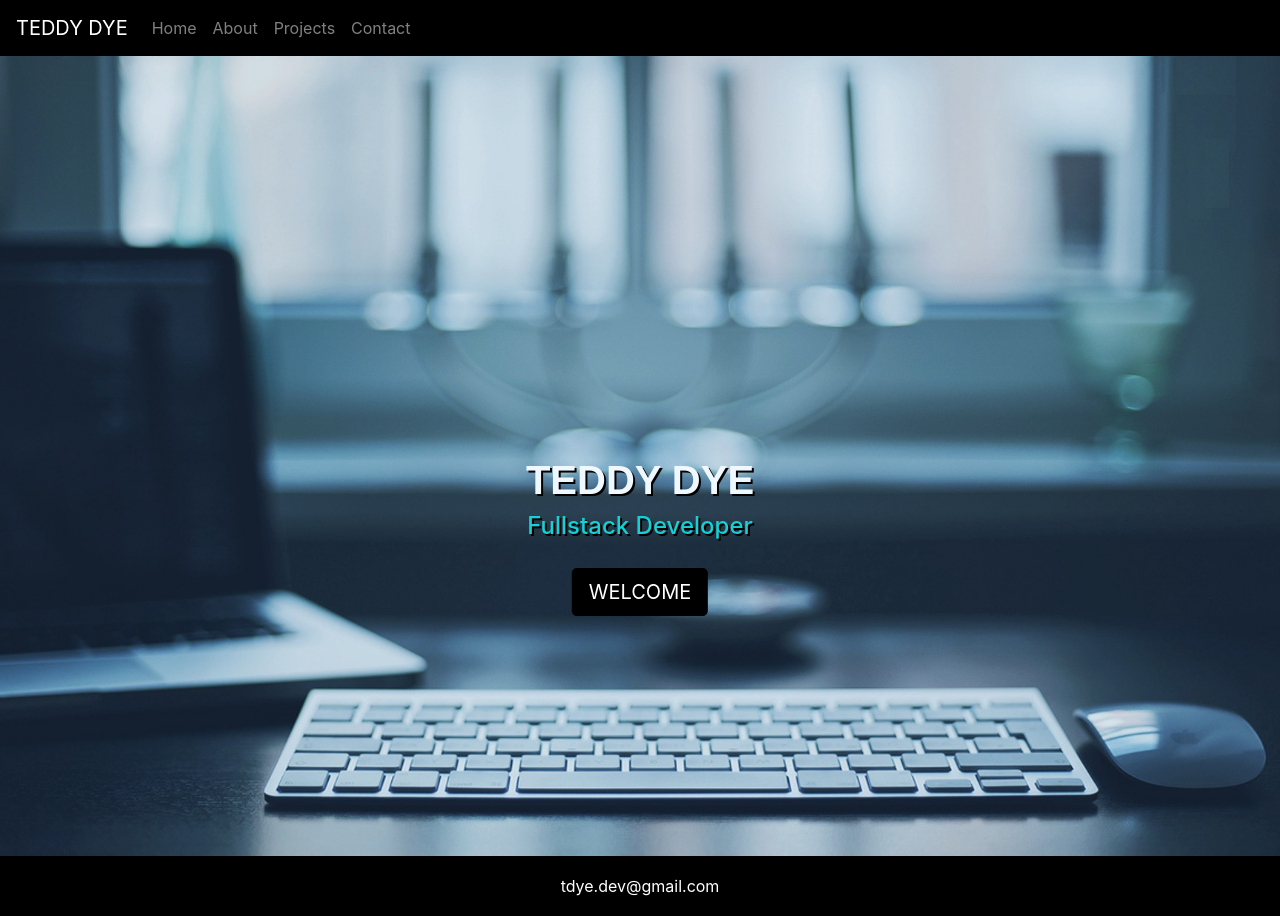
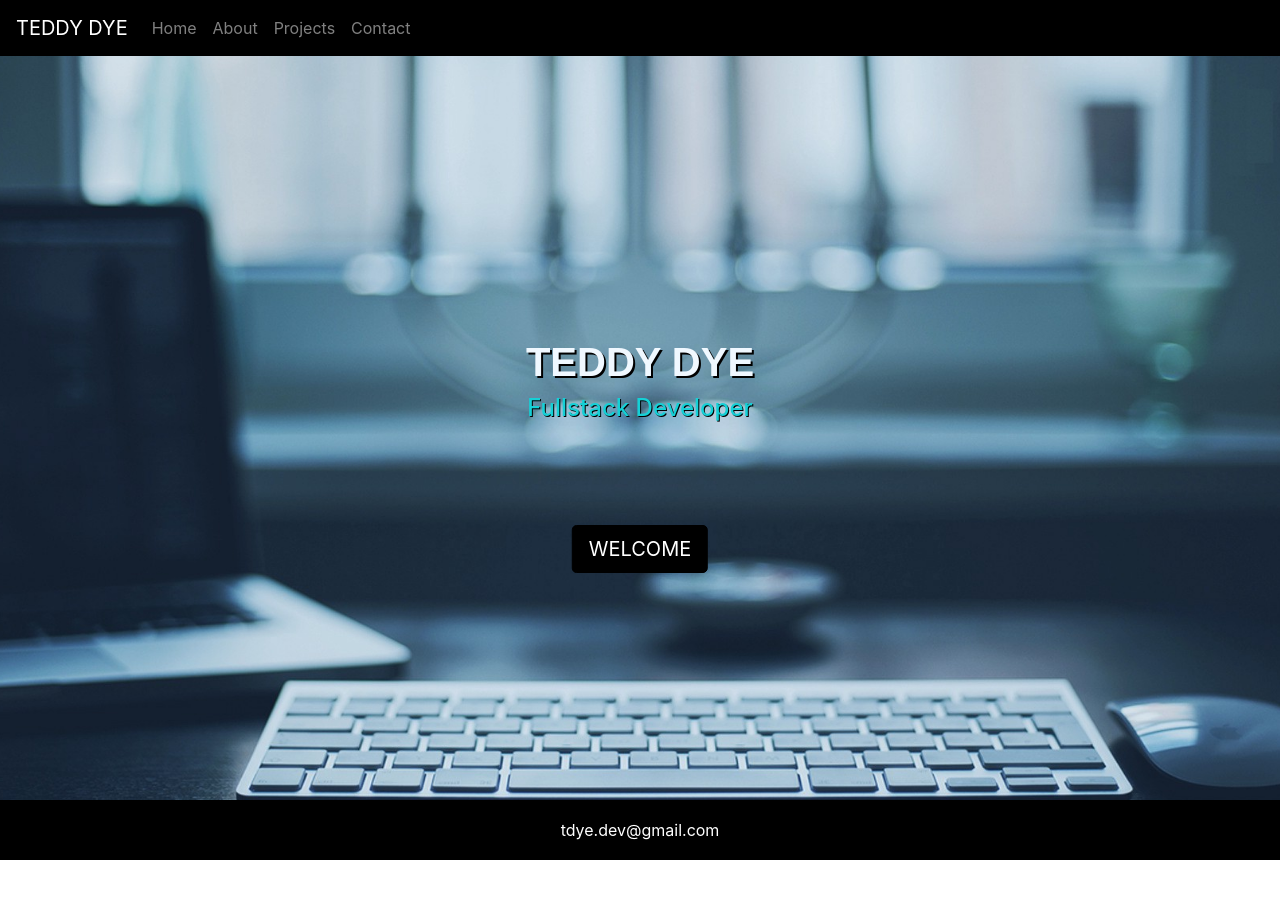
Before and after one commit to tdev77/teddydyeportfolio.io, a plain HTML site: page index.html in a window 1280 px wide. After the commit the page ends 860 px from the top, so only its background shows below. Drawn offline with nearby package versions, Linux system fonts and the light colour scheme.

Commit message:
made changes to home page, adjusted title etc

```diff
--- a/index.html
+++ b/index.html
@@ -8,6 +8,7 @@
 
     <link rel="stylesheet" href="https://stackpath.bootstrapcdn.com/bootstrap/4.4.1/css/bootstrap.min.css" integrity="sha384-Vkoo8x4CGsO3+Hhxv8T/Q5PaXtkKtu6ug5TOeNV6gBiFeWPGFN9MuhOf23Q9Ifjh" crossorigin="anonymous">
   <link rel="stylesheet" href="style.css">
+
     <title>Teddy Dye</title>
   </head>
   <body>
@@ -28,13 +29,11 @@
         </div>
       </nav>
 
-       <div id="image">
+       <div id="content">
+         <h1>TEDDY DYE</h1>
+         <h4>Fullstack Developer</h4>
 
-    <h1>TEDDY DYE</h1>
 
-       <h4 class="title">Fullstack Developer</h4>
-
-       <br>
 
 
     </div>
--- a/style.css
+++ b/style.css
@@ -25,20 +25,52 @@ body {
 width: 100%;
 
 }
+.body {
+  min-height: 100vh;
+  min-width: 100;
+  background: white;
+}
+
+#content {
+  text-align: center;;
+  padding-top: 22%;
 
 
+  }
 
-#image {
+#content h1 {
+  color: aliceblue;
+   text-shadow: 2px 2px black;
+   font-family: sans-serif;
+   font-weight: 900;
+}
+
+#content h4 {
+  color: #15d0d6;
+  text-shadow: 1px 1px black;
+}
+
+body {
+  background-image: url("computer.jpg");
+  background-size: cover;
+background-position:  center;
+background-repeat: no-repeat;
+min-height: 100vh;
+min-width: 100;
+}
+
+
+/* #image {
     background-image: url("computer.jpg");
     height: 100vh;
     background-size: cover;
     background-position: center;
     width: 100%;
-    position: relative;
-  }
+
+  } */
 
 
-  #image h1 {
+  /* #image h1 {
    text-align: center;
    position: absolute;
    top:50%;
@@ -50,7 +82,7 @@ width: 100%;
    padding: 0;
    color: aliceblue;
    text-shadow: 2px 2px black;
-  }
+  } */
 
   #image h4 {
     text-align: center;
@@ -134,7 +166,7 @@ i:hover::after{
 
 
 
-  @media (min-width: 500px) {
+  /* /* @media (min-width: 500px) {
 
     .btn.btn-lg {
       text-align: center;
@@ -143,11 +175,11 @@ i:hover::after{
       left:50%;
 
 
-    }
+    } */
 
 
 
 
 
 
-   }
+   } */
```
Also changed, not shown: about.html (+4 -1 lines).
